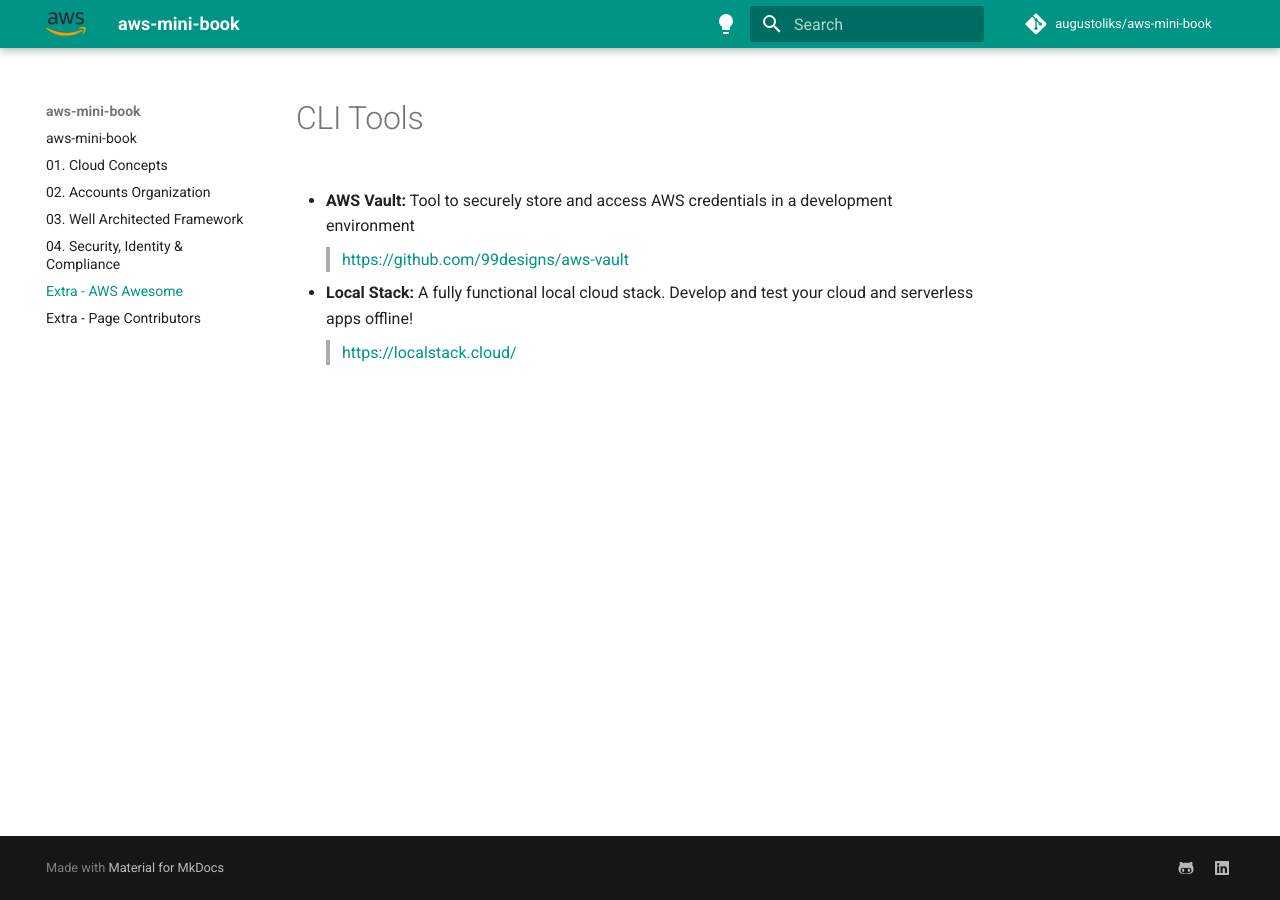
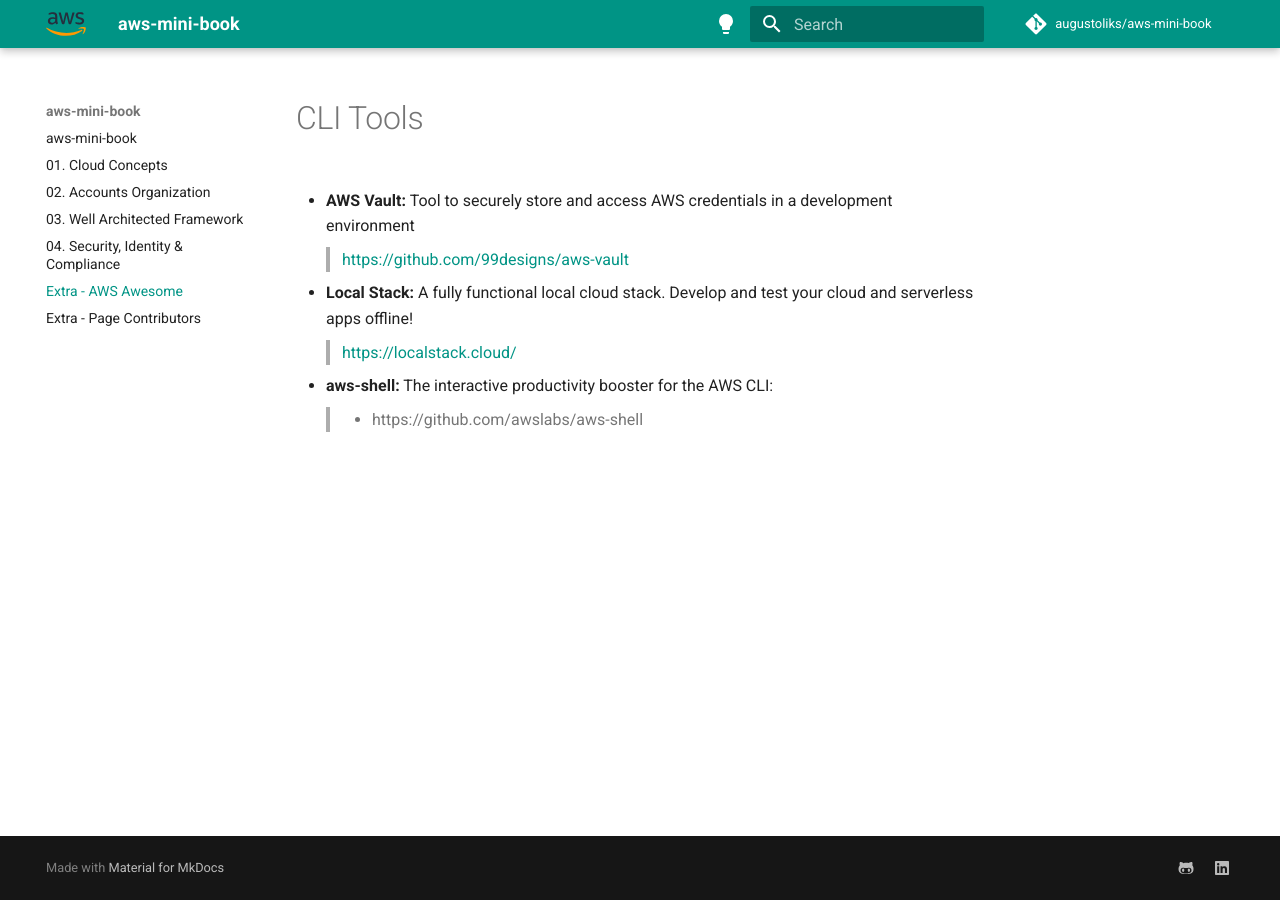
Before and after one commit to augustoliks/aws-mini-book, an MkDocs documentation site: the page built from docs/extra-aws-awesome.md, in a window 1280 px wide. Built offline with MkDocs 1.6.1 and Material for MkDocs 9.7.7, drawn with Linux system fonts in a browser that asks for light colours; comment, search, counter and statistics services are not loaded.

Commit message:
add aws-shell

```diff
--- a/docs/extra-aws-awesome.md
+++ b/docs/extra-aws-awesome.md
@@ -5,3 +5,6 @@
 
 - __Local Stack:__ A fully functional local cloud stack. Develop and test your cloud and serverless apps offline!
 > [https://localstack.cloud/](https://localstack.cloud/)
+
+- __aws-shell:__ The interactive productivity booster for the AWS CLI:
+> - https://github.com/awslabs/aws-shell
```
